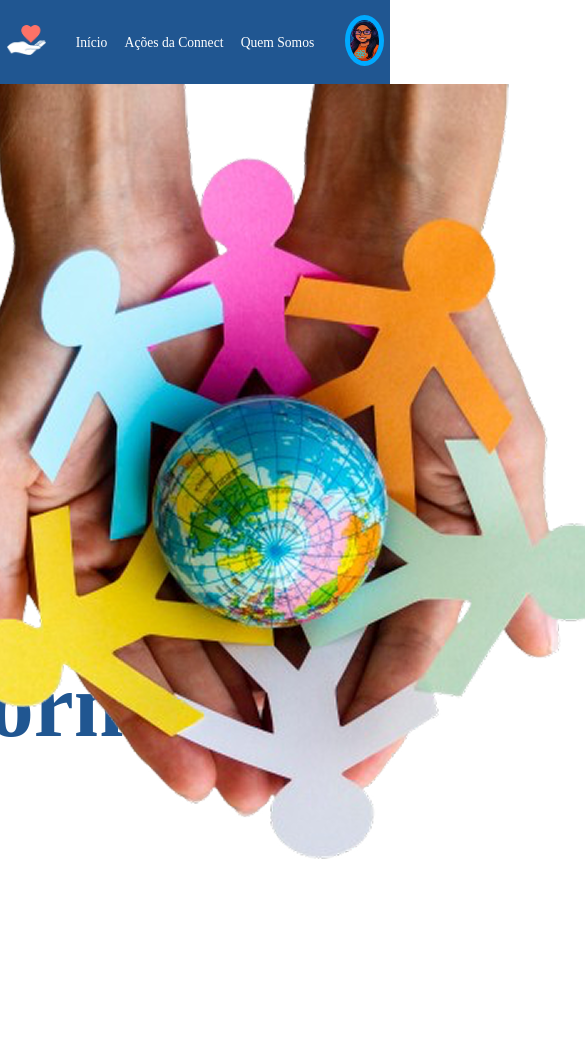
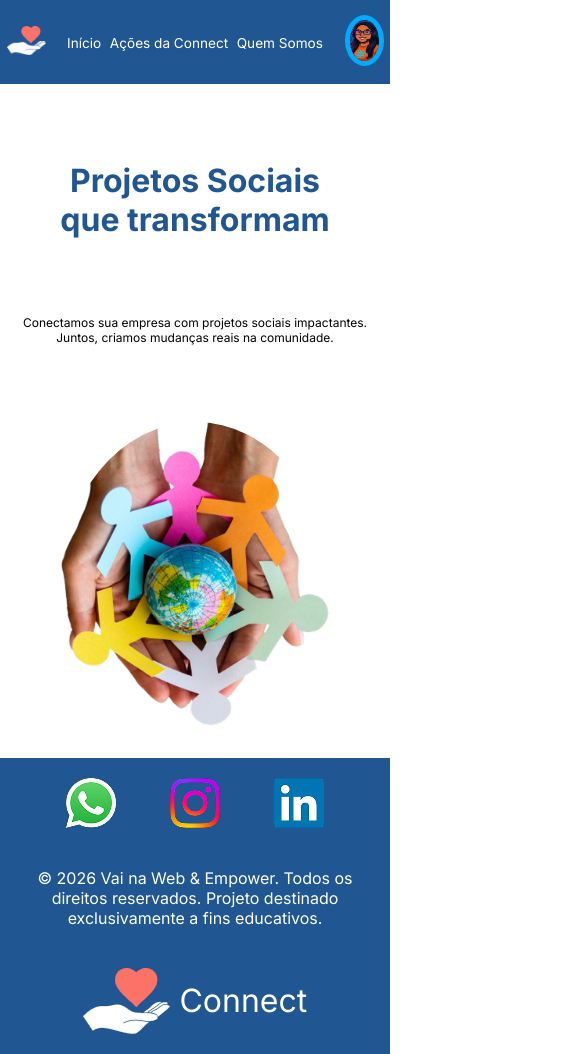
Before and after one commit to karynnemoreira/desafio-connect, a React (Vite) app: page / in a window 390 px wide. Shown: the top 1054 px of the page, 585 px wide, since content can reach past the window. Before the commit the page ends 1027 px from the top, so only its background shows below. Built offline with nearby package versions, Linux system fonts and the light colour scheme.

Commit message:
Finalização do desktop e responsivo do footer e página de início

```diff
--- a/src/App.jsx
+++ b/src/App.jsx
@@ -1,4 +1,6 @@
 import NavBar from "./components/NavBar/NavBar"
+import Footer from "./components/Footer/Footer"
+
 import "./global.scss"
 
 
@@ -6,6 +8,7 @@
   return (
     <>
         <NavBar/>
+        <Footer />
     </>
   )
 }
--- a/src/components/Footer/Footer.jsx
+++ b/src/components/Footer/Footer.jsx
@@ -1,12 +1,28 @@
-import React from 'react'
+import Logo from "../../assets/logo.png"
+import Whatsapp from "../../assets/whatsapp.png"
+import Instagram from "../../assets/instagram.png"
+import Linkedin from "../../assets/linkedin.png"
+
+import styles from "./Footer.module.scss";
 
 function Footer() {
-    return (
-        <>
+  return (
+    <footer>
+      <div>
+        <img src={Logo} alt="Logo da connect" />
+        <h2>Connect</h2>
+      </div>
 
-        <h2>Sou o footer</h2>
-        </>
-    )
+      <p>© 2026 Vai na Web & Empower. Todos os direitos reservados. Projeto destinado exclusivamente a fins educativos.</p>
+
+      <nav>
+        <img src={Whatsapp} alt="Logo do whatsapp" />
+        <img src={Instagram} alt="Logo do instagram" />
+        <img src={Linkedin} alt="Logo do linkedin" />
+      </nav>
+
+    </footer>
+  );
 }
 
-export default Footer
+export default Footer;
--- a/src/components/Footer/Footer.module.scss
+++ b/src/components/Footer/Footer.module.scss
@@ -0,0 +1,61 @@
+footer {
+  background-color: #205691;
+  display: flex;
+  justify-content: space-around;
+  align-items: center;
+  height: 15vh;
+  color: #ffffff;
+
+  div {
+    // border: solid red;
+    display: flex;
+    justify-content: space-around;
+    align-items: center;
+    width: 15%;
+
+    h2 {
+      font-size: 2rem;
+      font-weight: 400;
+    }
+  }
+
+  p {
+    //  border: solid white;
+    width: 25%;
+    font-weight: 400;
+    text-align: center;
+  }
+
+  nav {
+    //border: solid red;
+    width: 15%;
+    display: flex;
+    justify-content: space-around;
+  }
+}
+
+//Responsivo do footer
+
+@media (min-width: 201px) and (max-width: 500px) {
+  footer {
+    flex-direction: column-reverse;
+    height: 35vh;
+
+    div {
+      width: 60%;
+
+      h2 {
+        font-size: 2rem;
+        font-weight: 400;
+      }
+    }
+
+    p {
+      width: 90%;
+    }
+
+    nav {
+      width: 80%;
+    }
+  }
+}
--- a/src/components/Inicio/Inicio.module.scss
+++ b/src/components/Inicio/Inicio.module.scss
@@ -5,7 +5,7 @@
   justify-content: center;
 
   div {
-   // border: solid red;
+    // border: solid red;
     width: 45%;
     height: 40vh;
     display: flex;
@@ -14,15 +14,50 @@
 
     h1 {
       font-size: 5.625rem;
-      width: 80%;
-      //border: solid purple;
+      width: 90%;
+     // border: solid purple;
       color: #205691;
     }
 
     p {
       font-size: 1.5rem;
-      width: 75%;
+      width: 90%;
     }
   }
+}
 
+//Responsivo do início
+
+@media (min-width: 201px) and (max-width: 500px) {
+  .containerTelaInicial {
+    //  background-color: rgb(209, 209, 201);
+    flex-direction: column;
+    align-items: center;
+    justify-content: space-evenly;
+
+    div {
+   //    border: solid red;
+      width: 90%;
+      align-items: center;
+      justify-content: space-evenly;
+      text-align: center;
+
+      h1 {
+        font-size: 2rem;
+        width: 80%;
+        //   border: solid purple;
+      }
+
+      p {
+        font-size: 0.75rem;
+        width: 100%;
+     //   border: solid red;
+      }
+    }
+
+    img {
+      width: 70%;
+      border-radius: 100%;
+    }
+  }
 }
--- a/src/global.scss
+++ b/src/global.scss
@@ -1,7 +1,9 @@
+@import url('https://fonts.googleapis.com/css2?family=Inter:ital,opsz,wght@0,14..32,100..900;1,14..32,100..900&display=swap');
 *{
 margin: 0;
 padding: 0;
 box-sizing: border-box;
 list-style: none;
 text-decoration: none;
+  font-family: "Inter", sans-serif;
 }
```
